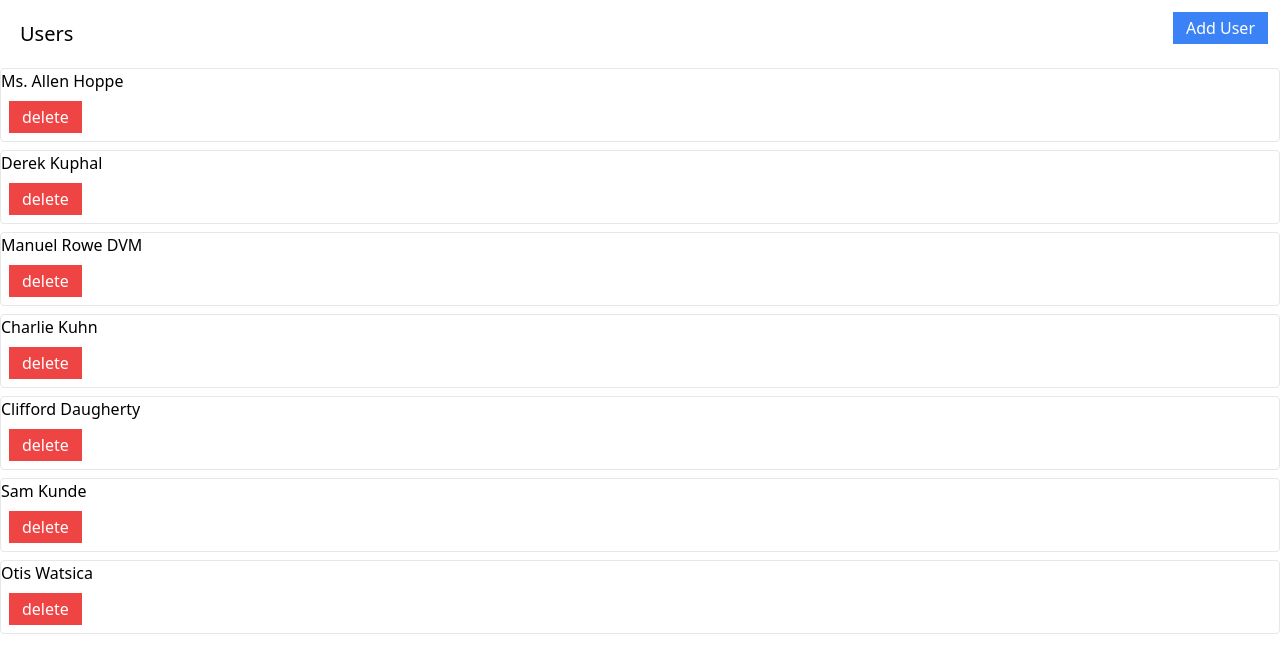
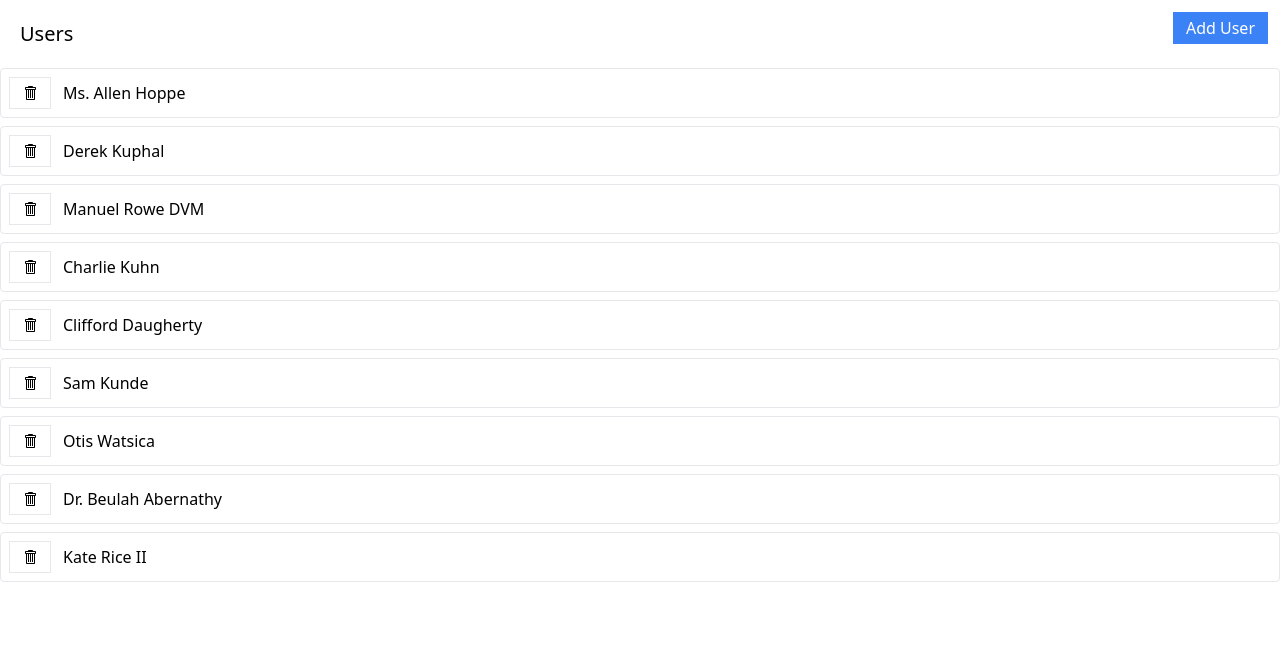
Before and after one commit to MonirSaikat/modern-react-redux-udemy, a React (Create React App) app: page / in a window 1280 px wide. Shown: the top 672 px of the page. Built offline with nearby package versions, Linux system fonts and the light colour scheme; data requests are answered from the project's data file.

Commit message:
remove user

```diff
--- a/db.json
+++ b/db.json
@@ -27,6 +27,14 @@
     {
       "name": "Otis Watsica",
       "id": 21
+    },
+    {
+      "name": "Dr. Beulah Abernathy",
+      "id": 22
+    },
+    {
+      "name": "Kate Rice II",
+      "id": 23
     }
   ],
   "albums": [],
--- a/src/components/UsersListItem.js
+++ b/src/components/UsersListItem.js
@@ -1,15 +1,25 @@
 import Button from './Button';
+import { useThunk } from '../hooks/use-thunk';
+import { GoTrashcan } from 'react-icons/go';
+import { removeUser } from '../store';
 
 function UsersListItem({ user }) {
+  const [doRemoveUser, isRemovingUser, removeUserError] = useThunk(removeUser);
   const handleRemove = () => {
-
+    doRemoveUser(user);
   };
 
   return (
     <div className='mb-2 border rounded'>
-      <span>{user.name}</span>
-      <div className='flex p-2 justify-between items-center'>
-        <Button onClick={handleRemove} danger>delete</Button>
+      <div className='flex p-2 items-center justify-start'>
+        <Button
+          className='mr-3'
+          loading={isRemovingUser}
+          onClick={handleRemove}
+        >
+          <GoTrashcan />
+        </Button>
+        <span>{user.name}</span>
       </div>
     </div>
   );
```
